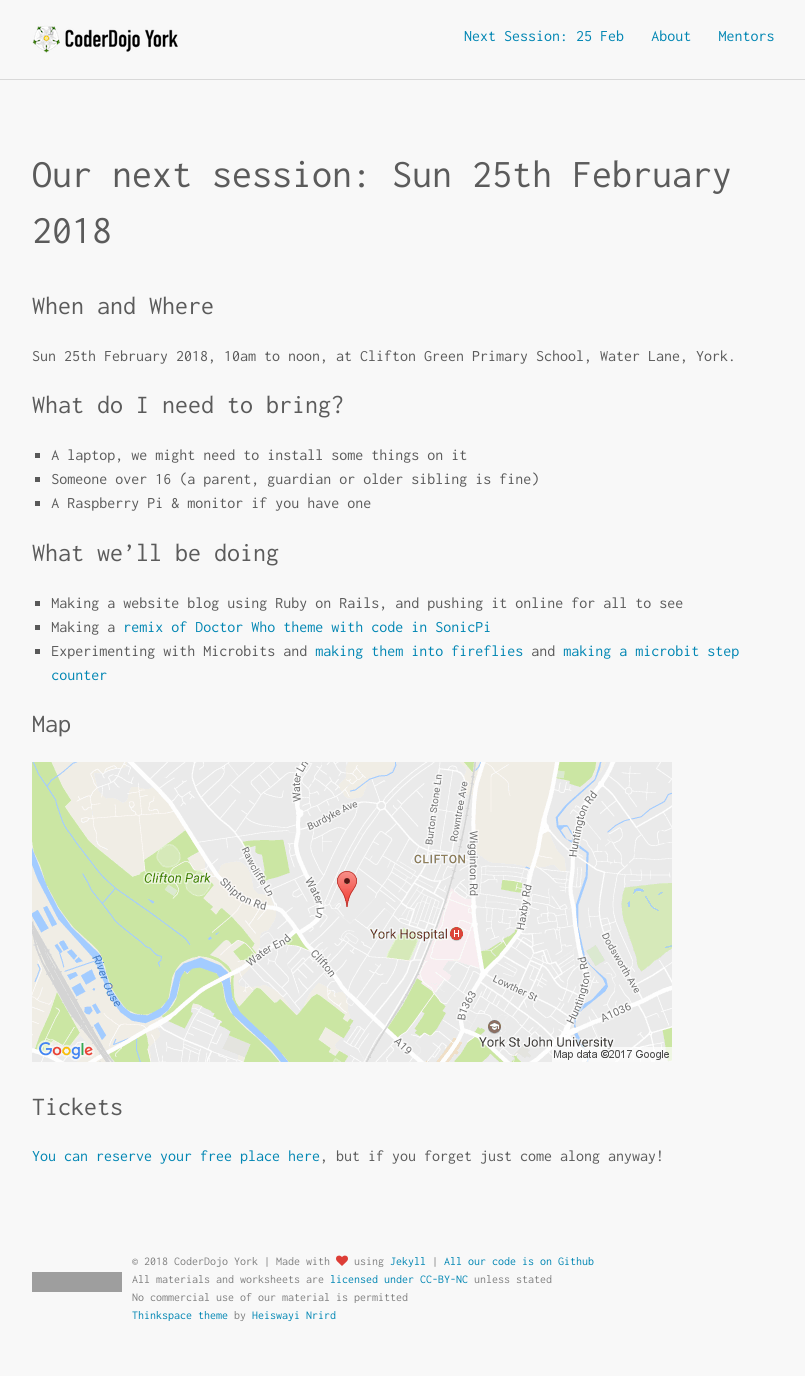
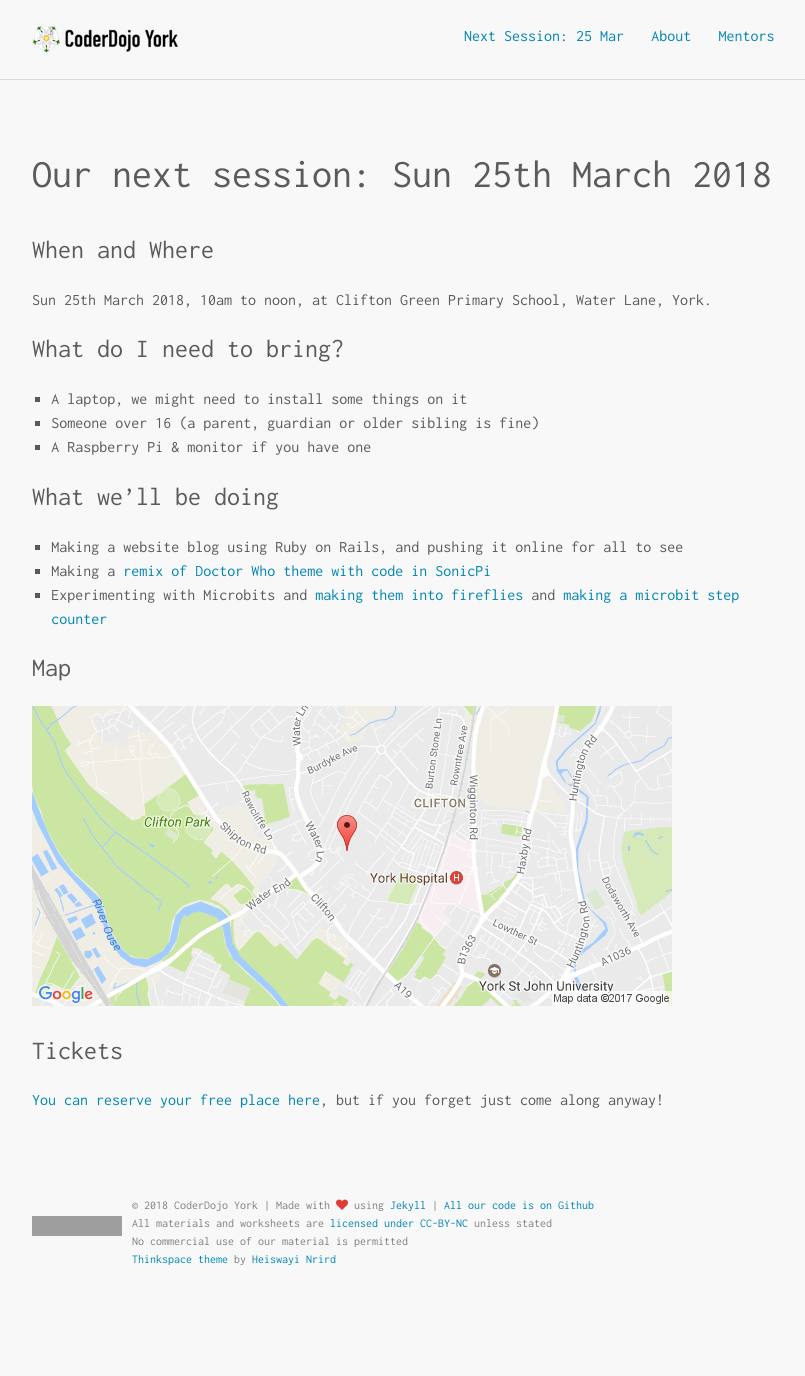
Before and after one commit to YorkDojo/yorkdojo.github.io, a Jekyll site: the page built from next-session.md, in a window 1280 px wide. Shown: the whole page, without its empty margins (232-1037 px from the left). Built offline with Jekyll 4.4.1, drawn with Linux system fonts in a browser that asks for light colours; after the commit the page ends 1320 px from its top, so only the background shows below that; grey boxes are pictures that could not be loaded.

Commit message:
Next session 25th march

```diff
--- a/_config.yml
+++ b/_config.yml
@@ -1,5 +1,5 @@
-next_session: 25 Feb
-next_session_long: Sun 25th February 2018
+next_session: 25 Mar
+next_session_long: Sun 25th March 2018
 
 # SEO settings
 title: "CoderDojo York"
--- a/next-session.md
+++ b/next-session.md
@@ -18,7 +18,7 @@ permalink: /next-session/
 
 - Making a website blog using Ruby on Rails, and pushing it online for all to see
 - Making a [remix of Doctor Who theme with code in SonicPi](/worksheets/sonic-pi/doctor-who)
-- Experimenting with Microbits and [making them into fireflies](/worksheets/microbit/step-counter/) and [making a microbit step counter](/worksheets/microbit/step-counter/)
+- Experimenting with Microbits and [making them into fireflies](/worksheets/microbit/fireflies/) and [making a microbit step counter](/worksheets/microbit/step-counter/)
 
 ## Map
 
```
